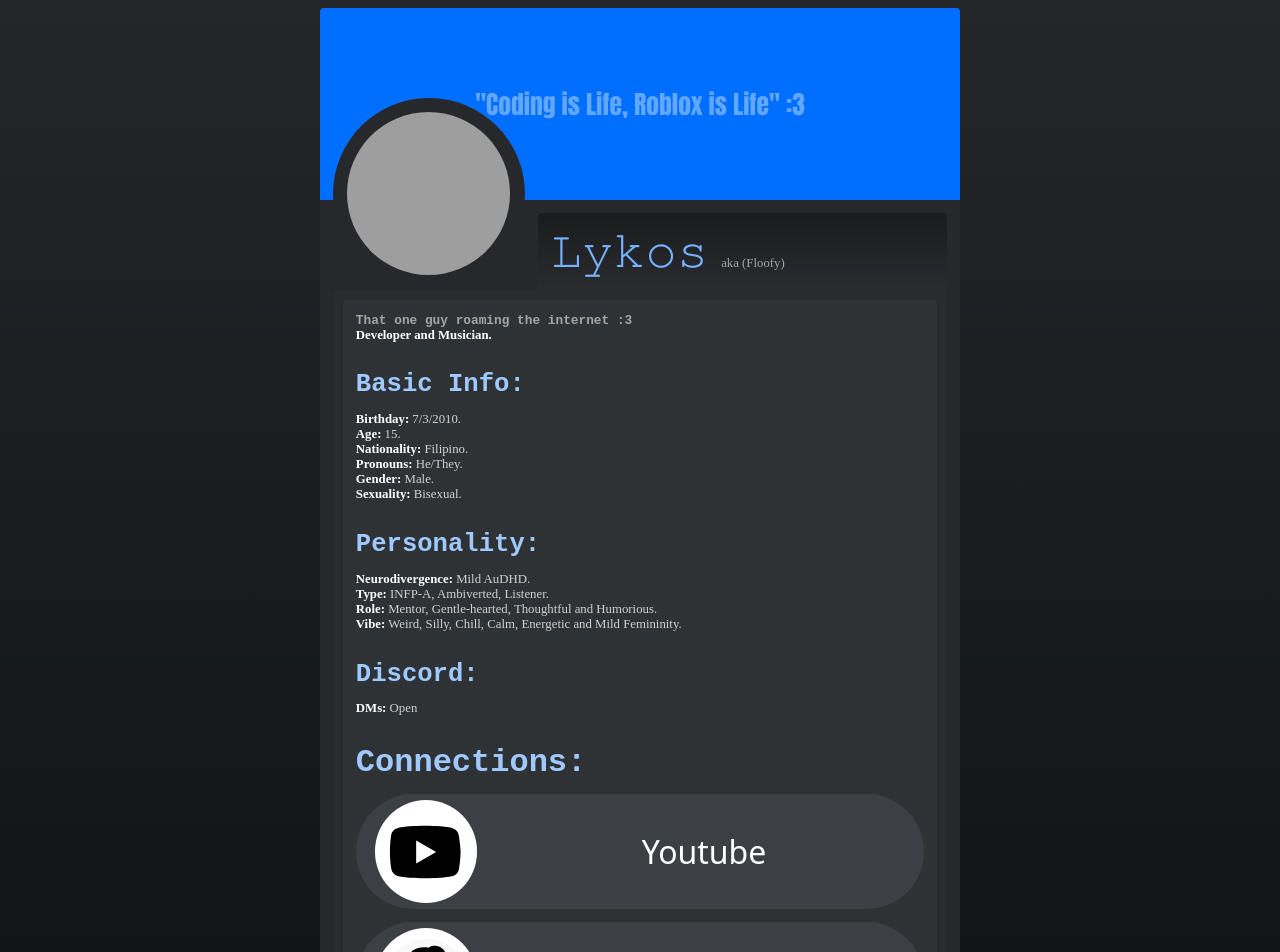
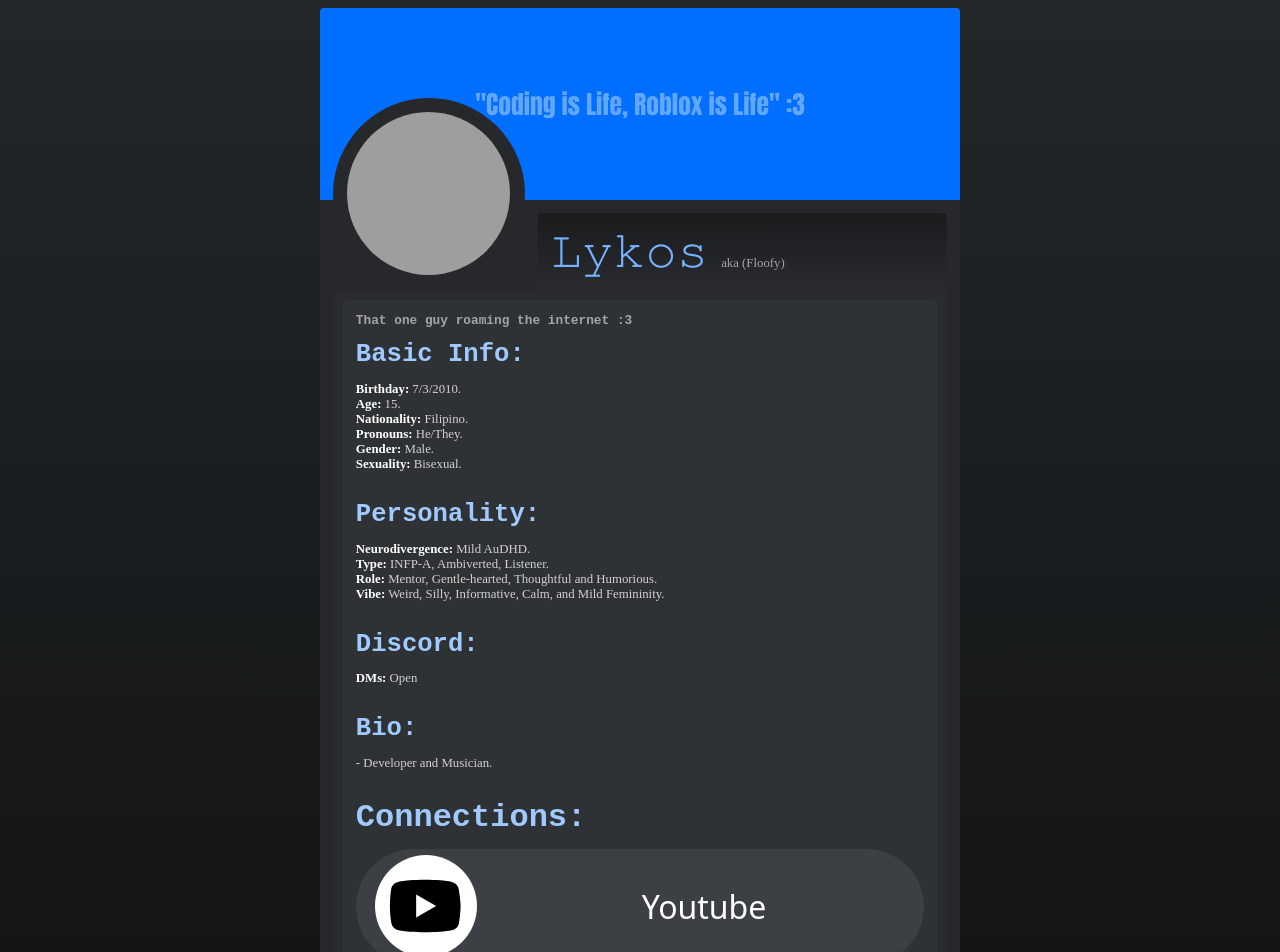
Before and after one commit to floofythewolf/bio, a plain HTML site: page index.html in a window 1280 px wide. Shown: the top 952 px of the page. Drawn offline with Linux system fonts and the light colour scheme; grey boxes are pictures that could not be loaded.

Commit message:
Add files via upload

```diff
--- a/index.html
+++ b/index.html
@@ -26,7 +26,6 @@
       <div class="contents">
         <div class="stats">
           <span><strong>That one guy roaming the internet :3</strong></span>
-          <p><strong>Developer and Musician.</strong></p>
           <br>
           <h2>Basic Info:</h2>
           <p><strong>Birthday:</strong> 7/3/2010.</p>
@@ -40,10 +39,13 @@
           <p><strong>Neurodivergence:</strong> Mild AuDHD.</p>
           <p><strong>Type:</strong> INFP-A, Ambiverted, Listener.</p>
           <p><strong>Role:</strong> Mentor, Gentle-hearted, Thoughtful and Humorious.</p>
-          <p><strong>Vibe:</strong> Weird, Silly, Chill, Calm, Energetic and Mild Femininity.</p>
+          <p><strong>Vibe:</strong> Weird, Silly, Informative, Calm, and Mild Femininity.</p>
           <br>
           <h2>Discord:</h2>
           <p><strong>DMs:</strong> Open</p>
+          <br>
+          <h2>Bio:</h2>
+          <p>- Developer and Musician.</p>
           <br>
           <h1>Connections:</h1>
             <a href="https://www.youtube.com/@FloofyTheWolf">
@@ -118,6 +120,8 @@
                 <p style="color: rgb(255, 255, 255);">Github</p>
               </div>
             </a>
+            <br>
+            <a href="https://github.com/floofythewolf/bio"><strong>Source Code</strong></a>
         </div>
       </div>
     </div>
--- a/style.css
+++ b/style.css
@@ -44,6 +44,10 @@ body {
 .pfp img {
   border-radius: 519px;
   margin: auto;
+  transition: 0.5s ease-in-out;
+}
+.pfp img:hover {
+  rotate: 360deg;
 }
 .main {
   display: grid;
@@ -101,6 +105,7 @@ body {
   padding: 0.5vw;
   align-items: center;
   margin-block: 1vw;
+  transition: 0.2s ease-out;
 }
 a .button p {
   margin-top: 0vw;
@@ -121,7 +126,8 @@ a .button p {
   margin: auto;
 }
 .button:hover {
-  background:rgb(75, 80, 85);
+  background:rgb(0, 66, 153);
+  transform: scale(1.02);
 }
 .stats {
   background:rgb(47, 50, 53);
@@ -155,3 +161,10 @@ a .button p {
 .stats p strong {
   color: white;
 }
+.stats a {
+  color: rgb(95, 95, 95);
+  transition: 0.2s;
+}
+.stats a:hover {
+  color: rgb(196, 196, 196);
+}
```
